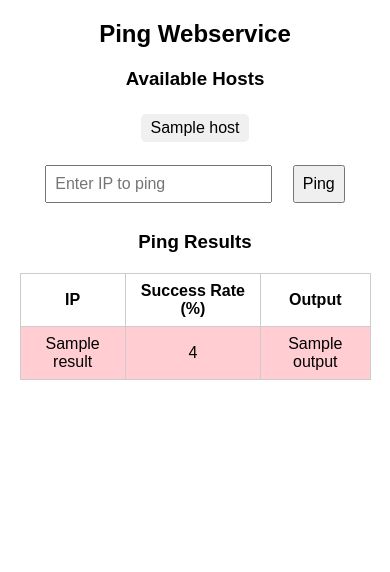
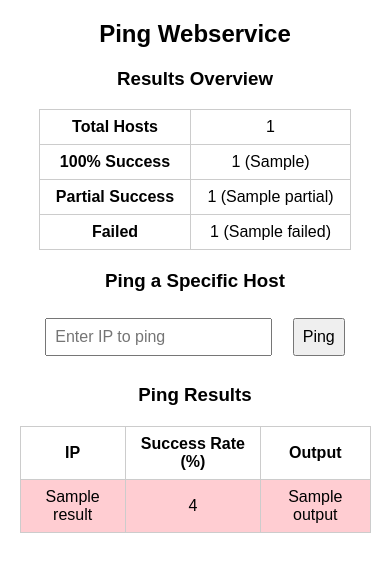
Before and after one commit to Nhete/ping-webservice, a Flask app: template templates/index.html in a window 390 px wide. Shown: the top 572 px of the page. Run offline with Flask 3, Linux system fonts and the light colour scheme; the template is opened without the code that fills it: most values are stand-ins (such as "Sample title", 1, 10 or a date in 2020).

Commit message:
Fix /ping 500 error and add results overview
- Updated app.py to:
  * Wrap subprocess ping in safe function to prevent crashes
  * Use TCP fallback if ICMP ping fails
  * Log full traceback for errors to aid debugging on Render
  * Compute summary of ping results (100% success, partial, failed)
- Updated index.html to:
  * Display results overview table with interpretation of host statuses
  * Keep dynamic table for specific IP pings with color-coded success
  * Mobile-friendly layout
- Ensures the app works reliably on Render, local machines, and mobile devices

```diff
--- a/app.py
+++ b/app.py
@@ -2,11 +2,12 @@ import os
 from flask import Flask, jsonify, request, render_template
 import subprocess
 import socket
+import traceback
 
 app = Flask(__name__)
 ping_results = {}
 
-# Load filtered hosts from file
+# Load filtered hosts
 def load_filtered_hosts():
     hosts = []
     try:
@@ -21,7 +22,7 @@ def load_filtered_hosts():
 
 filtered_hosts = load_filtered_hosts()
 
-# TCP fallback for Render
+# TCP fallback
 def check_tcp(ip, port=5060, timeout=2):
     try:
         with socket.create_connection((ip, port), timeout=timeout):
@@ -29,26 +30,9 @@ def check_tcp(ip, port=5060, timeout=2):
     except Exception:
         return 0
 
-@app.route("/", methods=["GET"])
-def home():
-    return render_template(
-        "index.html",
-        results=ping_results,
-        hosts=filtered_hosts
-    )
-
-@app.route("/ping", methods=["POST"])
-def ping_host():
-    data = request.get_json()
-    ip = data.get("ip")
-    count = data.get("count", 4)
-    size = data.get("size", 1400)
-
-    if not ip:
-        return jsonify({"error": "IP address is required"}), 400
-
+# Safe ping function
+def run_ping(ip, count=4, size=1400):
     try:
-        # Try ICMP ping
         result = subprocess.run(
             ["ping", "-c", str(count), "-s", str(size), "-M", "do", ip],
             capture_output=True,
@@ -60,8 +44,47 @@ def ping_host():
         for line in output.splitlines():
             if "packet loss" in line:
                 success_rate = 100 - float(line.split("%")[0].split()[-1])
+        return success_rate, output
+    except Exception as e:
+        print(f"Ping subprocess error for {ip}: {e}")
+        return None, f"Ping command failed: {e}"
 
-        # Fallback TCP check if ping fails
+@app.route("/", methods=["GET"])
+def home():
+    # Compute summary
+    total_hosts = len(filtered_hosts)
+    success_100 = [ip for ip, data in ping_results.items() if data["success_rate"] == 100]
+    partial = [ip for ip, data in ping_results.items() if 0 < data["success_rate"] < 100]
+    failed = [ip for ip, data in ping_results.items() if data["success_rate"] == 0]
+
+    summary = {
+        "total_hosts": total_hosts,
+        "success_100": success_100,
+        "partial": partial,
+        "failed": failed
+    }
+
+    return render_template(
+        "index.html",
+        results=ping_results,
+        hosts=filtered_hosts,
+        summary=summary
+    )
+
+@app.route("/ping", methods=["POST"])
+def ping_host():
+    try:
+        data = request.get_json()
+        ip = data.get("ip")
+        count = data.get("count", 4)
+        size = data.get("size", 1400)
+
+        if not ip:
+            return jsonify({"error": "IP address is required"}), 400
+
+        success_rate, output = run_ping(ip, count, size)
+
+        # TCP fallback if ping failed
         if success_rate is None:
             success_rate = check_tcp(ip)
             output = "Ping blocked or failed, used TCP check instead"
@@ -75,7 +98,10 @@ def ping_host():
             "success_rate": success_rate,
             "output": output
         })
+
     except Exception as e:
+        print("ERROR in /ping:", e)
+        traceback.print_exc()
         return jsonify({"error": str(e)}), 500
 
 if __name__ == "__main__":
--- a/templates/index.html
+++ b/templates/index.html
@@ -11,20 +11,32 @@
         .green { background-color: #c8e6c9; }
         .yellow { background-color: #fff9c4; }
         .red { background-color: #ffcdd2; }
-        ul { list-style-type: none; padding: 0; margin: 10px; }
-        li { display: inline-block; margin: 5px 10px; padding: 5px 10px; background: #f0f0f0; border-radius: 5px; }
     </style>
 </head>
 <body>
     <h2>Ping Webservice</h2>
 
-    <h3>Available Hosts</h3>
-    <ul>
-        {% for host in hosts %}
-            <li>{{ host }}</li>
-        {% endfor %}
-    </ul>
+    <h3>Results Overview</h3>
+    <table style="width: 80%; margin: auto; border-collapse: collapse;">
+        <tr>
+            <th>Total Hosts</th>
+            <td>{{ summary.total_hosts }}</td>
+        </tr>
+        <tr>
+            <th>100% Success</th>
+            <td>{{ summary.success_100 | length }} {% if summary.success_100 | length > 0 %}({{ summary.success_100 | join(', ') }}){% endif %}</td>
+        </tr>
+        <tr>
+            <th>Partial Success</th>
+            <td>{{ summary.partial | length }} {% if summary.partial | length > 0 %}({{ summary.partial | join(', ') }}){% endif %}</td>
+        </tr>
+        <tr>
+            <th>Failed</th>
+            <td>{{ summary.failed | length }} {% if summary.failed | length > 0 %}({{ summary.failed | join(', ') }}){% endif %}</td>
+        </tr>
+    </table>
 
+    <h3>Ping a Specific Host</h3>
     <input type="text" id="ipInput" placeholder="Enter IP to ping" />
     <button onclick="pingIP()">Ping</button>
 
@@ -69,7 +81,6 @@
                     row.cells[2].innerText = data.output;
                 }
 
-                // Update row color
                 if (data.success_rate >= 80) row.className = "green";
                 else if (data.success_rate >= 50) row.className = "yellow";
                 else row.className = "red";
```
